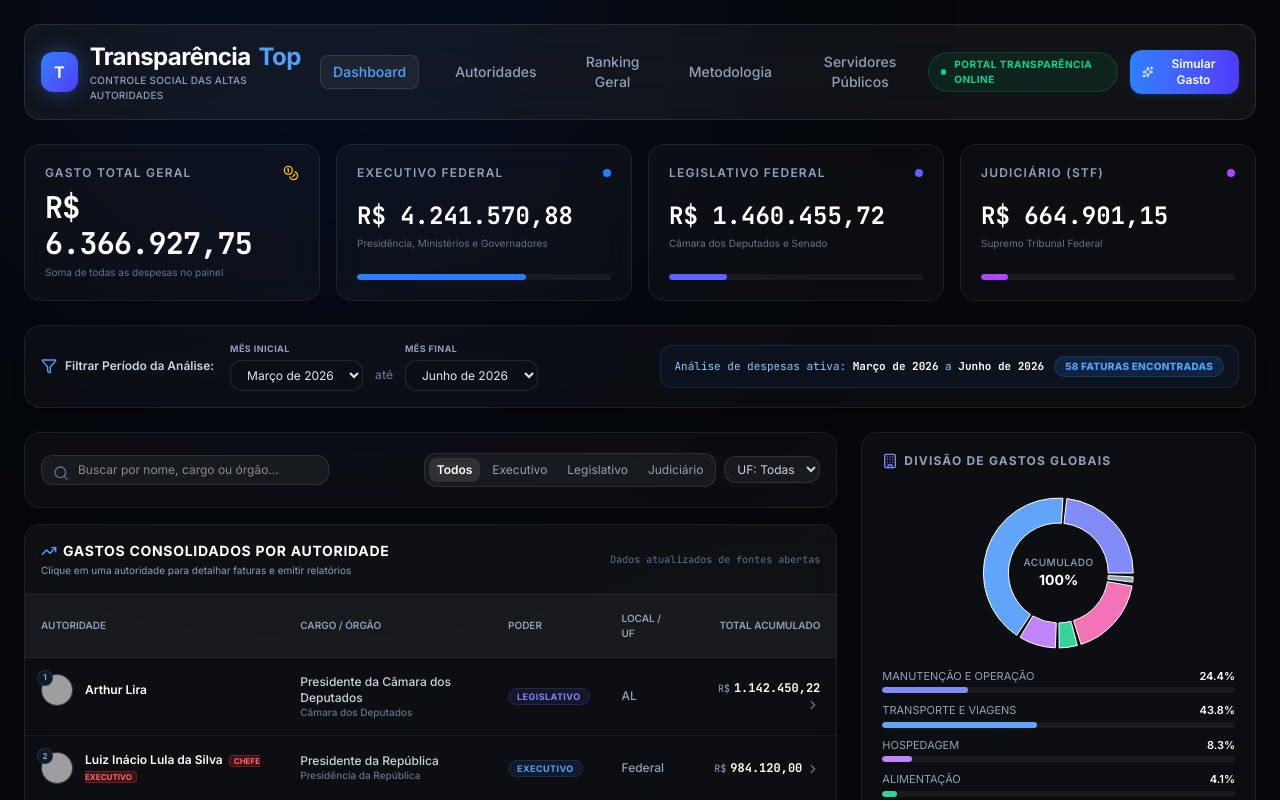
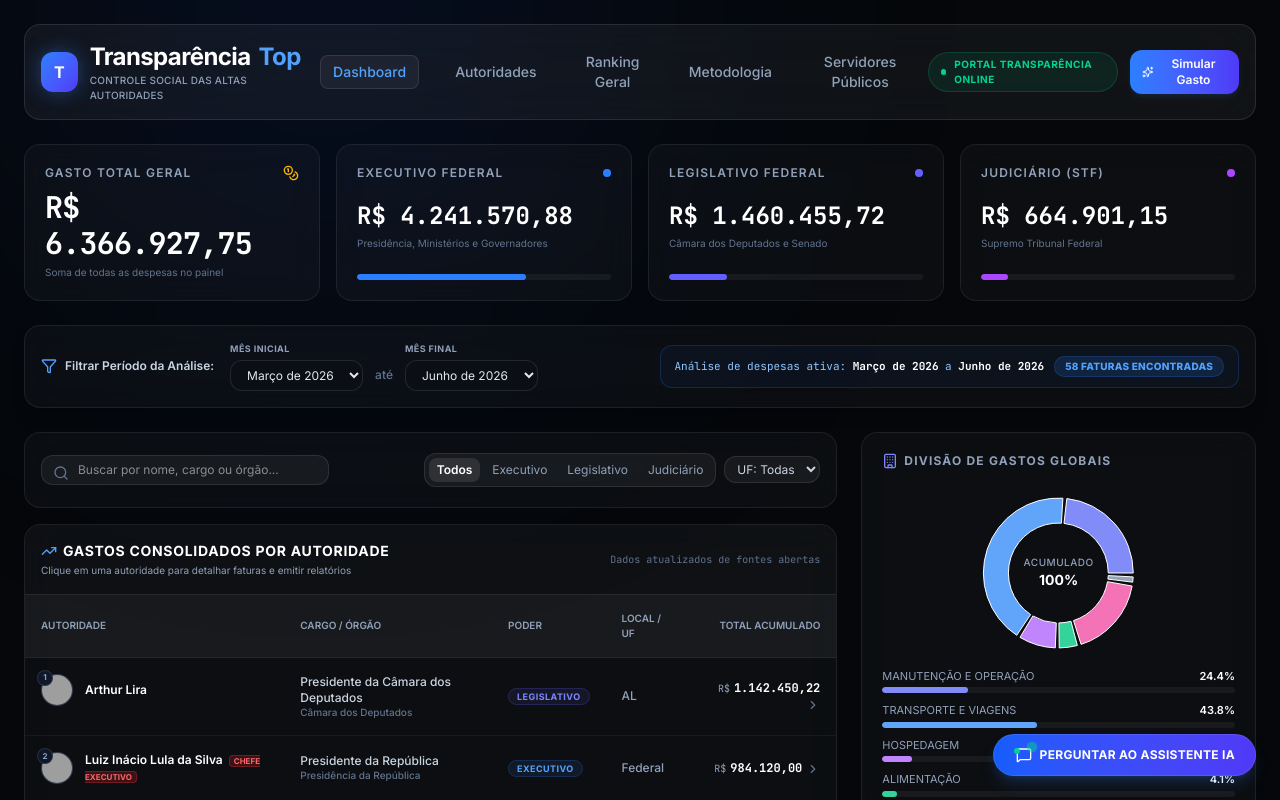
Before and after one commit to osmagal/transparencia-top, a React (Vite) app: page / in a window 1280 px wide. Shown: the top 800 px of the page. Built offline with nearby package versions, Linux system fonts and the light colour scheme; grey boxes are pictures that could not be loaded.

Commit message:
feat: add scroll-to-chat functionality
Implement smooth navigation to the transparency chat component, including tab switching and auto-focus for improved user accessibility.

```diff
--- a/src/App.tsx
+++ b/src/App.tsx
@@ -18,7 +18,8 @@ import {
   ChevronLeft,
   User,
   CheckCircle,
-  FileSpreadsheet
+  FileSpreadsheet,
+  MessageSquare
 } from "lucide-react";
 import { motion, AnimatePresence } from "motion/react";
 import { ResponsiveContainer, PieChart, Pie, Cell, BarChart, Bar, XAxis, YAxis, Tooltip, Legend } from "recharts";
@@ -201,6 +202,31 @@ export default function App() {
       setProxyFailedIds(prev => ({ ...prev, [id]: true }));
     } else {
       setImageErrors(prev => ({ ...prev, [id]: true }));
+    }
+  };
+
+  const handleScrollToChat = () => {
+    if (activeTab !== "dashboard") {
+      setActiveTab("dashboard");
+      setTimeout(() => {
+        const element = document.getElementById("transparencia-chat");
+        if (element) {
+          element.scrollIntoView({ behavior: "smooth", block: "center" });
+          const input = element.querySelector("input");
+          if (input) {
+            setTimeout(() => input.focus(), 600);
+          }
+        }
+      }, 150);
+    } else {
+      const element = document.getElementById("transparencia-chat");
+      if (element) {
+        element.scrollIntoView({ behavior: "smooth", block: "center" });
+        const input = element.querySelector("input");
+        if (input) {
+          setTimeout(() => input.focus(), 600);
+        }
+      }
     }
   };
 
@@ -960,7 +986,7 @@ export default function App() {
               </div>
 
               {/* Glass Interactive Citizen Assistant (NLP Chatbot) */}
-              <div class="glass-panel rounded-2xl flex flex-col h-[340px] overflow-hidden">
+              <div id="transparencia-chat" class="glass-panel rounded-2xl flex flex-col h-[340px] overflow-hidden scroll-mt-24">
                 <div class="p-4 border-b border-white/10 flex items-center justify-between bg-blue-500/5">
                   <div class="flex items-center gap-2">
                     <div class="w-7 h-7 rounded-lg bg-blue-500/20 border border-blue-500/30 flex items-center justify-center text-blue-400">
@@ -2202,6 +2228,22 @@ export default function App() {
         )}
       </AnimatePresence>
 
+      {/* Floating Action Button (FAB) to scroll to chatbot */}
+      <div class="fixed bottom-6 right-6 z-50 flex items-center gap-2">
+        <button
+          onClick={handleScrollToChat}
+          class="flex items-center gap-2 px-4 py-3 bg-gradient-to-r from-blue-600 to-indigo-600 hover:from-blue-500 hover:to-indigo-500 text-white rounded-full shadow-lg shadow-blue-500/20 hover:shadow-blue-500/40 border border-white/10 transition-all duration-300 group hover:scale-105 active:scale-95 cursor-pointer"
+          title="Perguntar ao Assistente IA"
+        >
+          <div class="relative flex items-center justify-center">
+            <span class="absolute inline-flex h-2 w-2 rounded-full bg-emerald-400 opacity-75 animate-ping -top-1 -right-1"></span>
+            <span class="relative inline-flex rounded-full h-1.5 w-1.5 bg-emerald-400 -top-1 -right-1"></span>
+            <MessageSquare class="w-4 h-4 text-white group-hover:rotate-12 transition-transform duration-300" />
+          </div>
+          <span class="text-xs font-bold tracking-wide uppercase pr-1 hidden sm:inline">Perguntar ao Assistente IA</span>
+        </button>
+      </div>
+
     </div>
   );
 }
```
